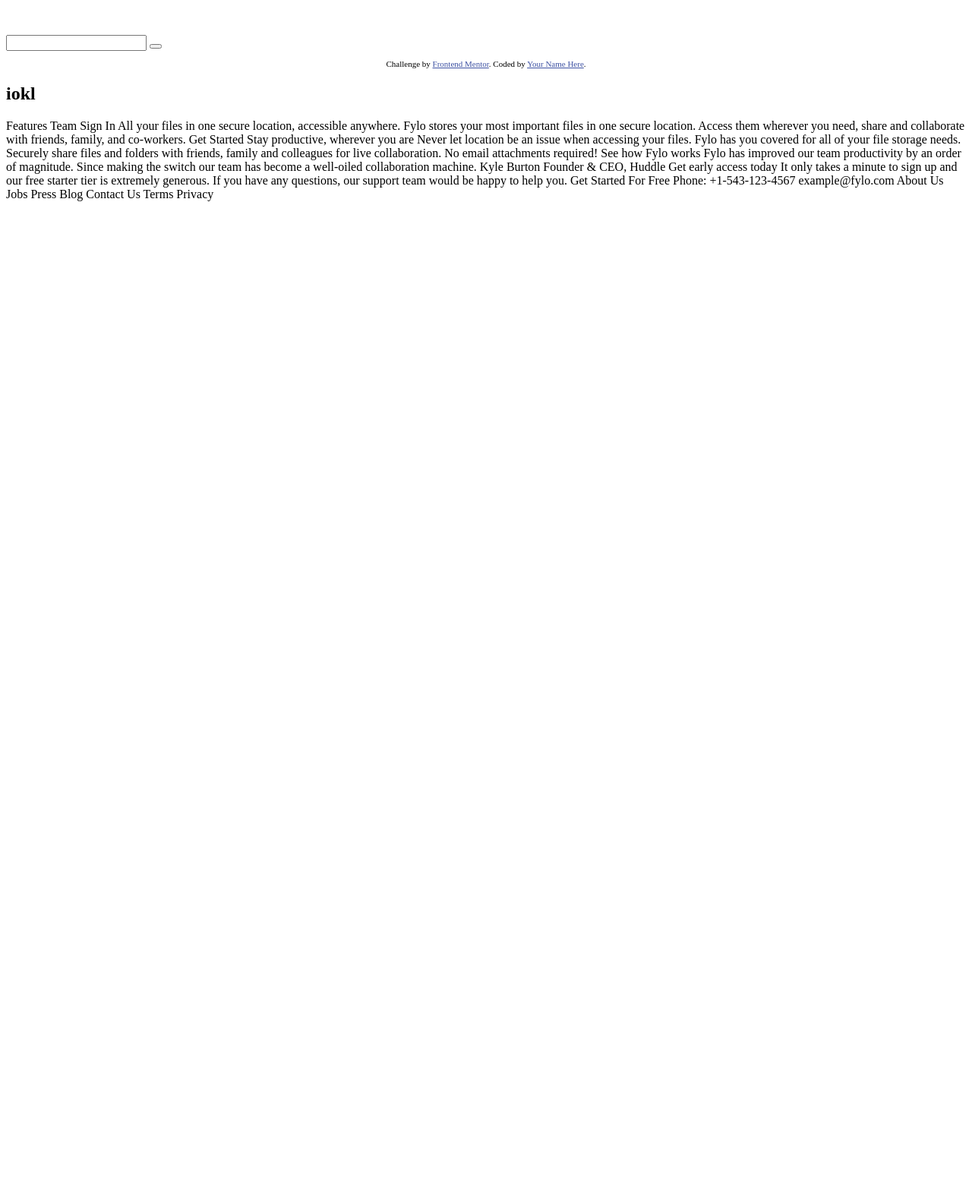
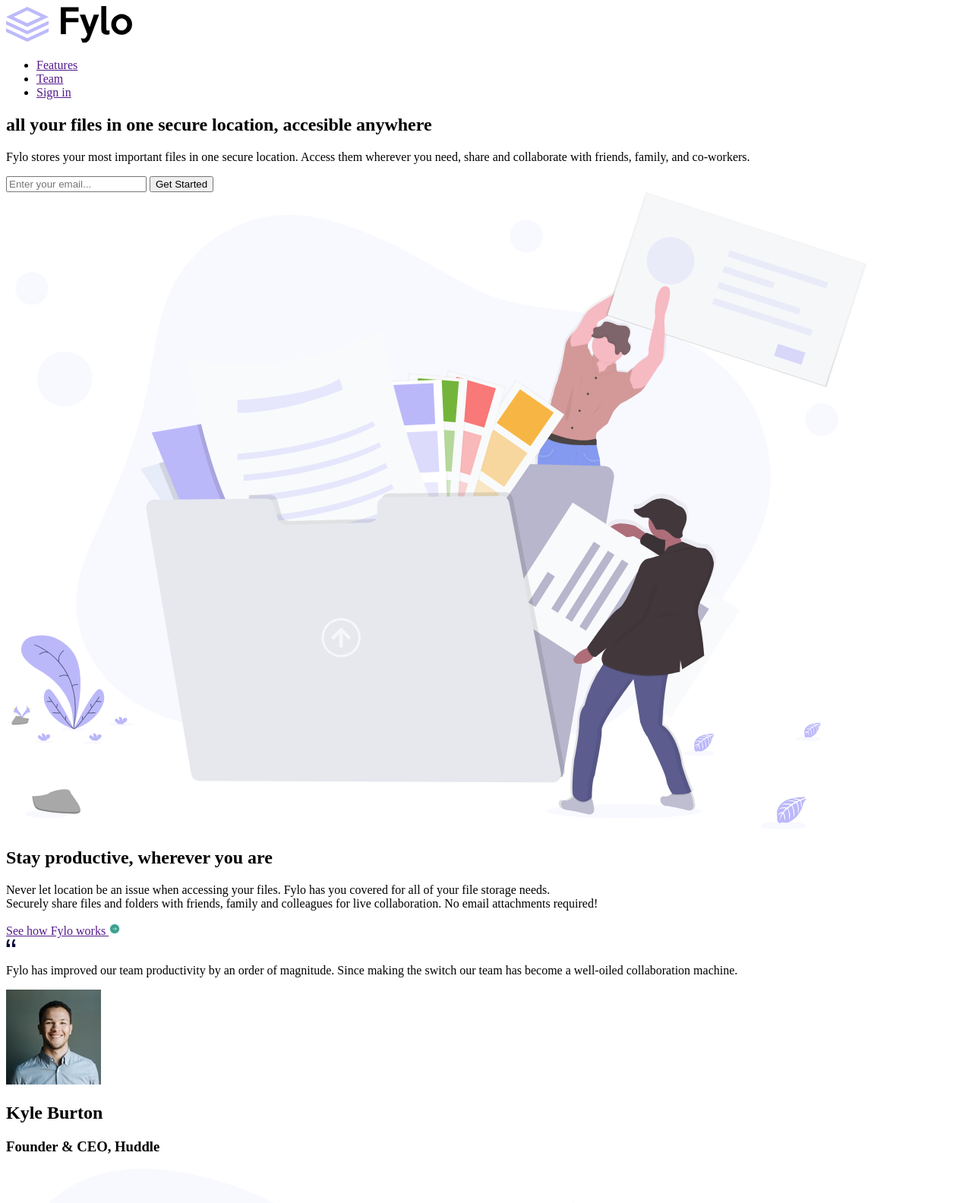
Before and after one commit to ch4r4j4/7Proy-Fylo_landing_page, a plain HTML site: page index.html in a window 1280 px wide. Shown: the top 1584 px of the page at 76% size. Before the commit the page ends 800 px from the top, so only its background shows below. Drawn offline with Linux system fonts and the light colour scheme.

Commit message:
html structur

```diff
--- a/index.html
+++ b/index.html
@@ -15,68 +15,87 @@
   </style>
 </head>
 <body>
-  <nav class="navegator">
+  <nav class="nav">
+    <img src="./images/logo.svg" alt="logo">
+    <ul class="items-nav">
+      <li><a href="">Features</a></li>
+      <li><a href="">Team</a></li>
+      <li><a href="">Sign in</a></li>
+    </ul>
+  </nav>
 
-  </nav>
   <main>
-    <section class="explorador">
-      <img class="img-intro" src="" alt="">
-      <h1 class="title"></h1>
-      <p class="paragraph"></p>
-      <div class="buscador">
-        <input type="text">
-        <button type="submit"></button>
+    <section class="section-1">
+      <div class="description">
+        <h1 class="title-1">all your files in one secure location, accesible anywhere</h1>
+        <p class="paraf-1">Fylo stores your most important files in one secure location.
+          Access them wherever you need, share and collaborate with friends,
+          family, and co-workers.</p>
+        <div class="searcher-init">
+          <input type="text" placeholder="Enter your email...">
+          <button type="submit">Get Started</button>
+        </div>
       </div>
-    </section class="">
-    <section class="description"></section class="">
-    <section class="getacces-finish"></section class="">
+      <img class="ilustration-1" src="./images/illustration-1.svg" alt="illustration-1">
+    </section>
+
+    <section class="section-2">
+      <div class="description">
+        <h2 class="title-2">Stay productive, wherever you are</h2>
+        <p class="paraf-2">Never let location be an issue when accessing your files. Fylo has you
+          covered for all of your file storage needs.<br/>
+          Securely share files and folders with friends, family and colleagues for
+          live collaboration. No email attachments required!
+        </p>
+        <a href="">See how Fylo works <img src="./images/icon-arrow.svg" alt=""></a>
+        <div class="card">
+          <img src="./images/icon-quotes.svg" alt="quotes">
+          <p class="paraf-card">Fylo has improved our team productivity by an order of magnitude. Since
+            making the switch our team has become a well-oiled collaboration machine.
+          </p>
+          <div class="profile">
+            <img src="./images/avatar-testimonial.jpg" alt="avatar">
+            <div class="info-profile">
+              <h2 class="name">Kyle Burton</h2>
+              <h3 class="position">Founder & CEO, Huddle</h3>
+            </div>
+          </div>
+        </div>
+      </div>
+      <img class="illustration-2" src="./images/illustration-2.svg" alt="illustration-2">
+    </section>
+
+    <section class="section-3">
+      <div class="started">
+        <h2 class="title-3">Get early access today</h2>
+        <p class="paraf-3">It only takes a minute to sign up and our free starter tier is extremely generous.
+          If you have any questions, our support team would be happy to help you.
+        </p>
+      </div>
+      <div class="searcher-finish">
+        <input type="text" placeholder="email@example.com">
+        <button type="submit">Get Started For Free</button>
+      </div>
+    </section>
   </main>
+
   <footer class="footer">
-    <p class="attribution">
-      Challenge by <a href="https://www.frontendmentor.io?ref=challenge" target="_blank">Frontend Mentor</a>.
-      Coded by <a href="#">Your Name Here</a>.
-    </p>
-    <h2>iokl
-    </h2>
+    <div class="contact">
+      <img class="logo-end" src="./images/logo.svg" alt="logo">
+      <div class="phone">
+        <img src="./images/icon-phone.svg" alt="icon phone">
+        <p>Phone: +1-543-123-4567</p>
+      </div>
+    </div>
+    <div></div>
+    <div></div>
+    <div></div>
   </footer>
 </body>
 </html>
-Features
-  Team
-  Sign In
+<!--
 
-  All your files in one secure location, accessible anywhere.
 
-  Fylo stores your most important files in one secure location.
-  Access them wherever you need, share and collaborate with friends,
-  family, and co-workers.
-
-  Get Started
-
-  Stay productive, wherever you are
-
-  Never let location be an issue when accessing your files. Fylo has you
-  covered for all of your file storage needs.
-
-  Securely share files and folders with friends, family and colleagues for
-  live collaboration. No email attachments required!
-
-  See how Fylo works
-
-  Fylo has improved our team productivity by an order of magnitude. Since
-  making the switch our team has become a well-oiled collaboration machine.
-
-  Kyle Burton
-  Founder & CEO, Huddle
-
-  Get early access today
-
-  It only takes a minute to sign up and our free starter tier is extremely generous.
-  If you have any questions, our support team would be happy to help you.
-
-  Get Started For Free
-
-  Phone: +1-543-123-4567
   example@fylo.com
 
   About Us
@@ -87,3 +106,8 @@
   Contact Us
   Terms
   Privacy
+
+  <p class="attribution">
+    Challenge by <a href="https://www.frontendmentor.io?ref=challenge" target="_blank">Frontend Mentor</a>.
+    Coded by <a href="#">Your Name Here</a>.
+  </p>-->
```
